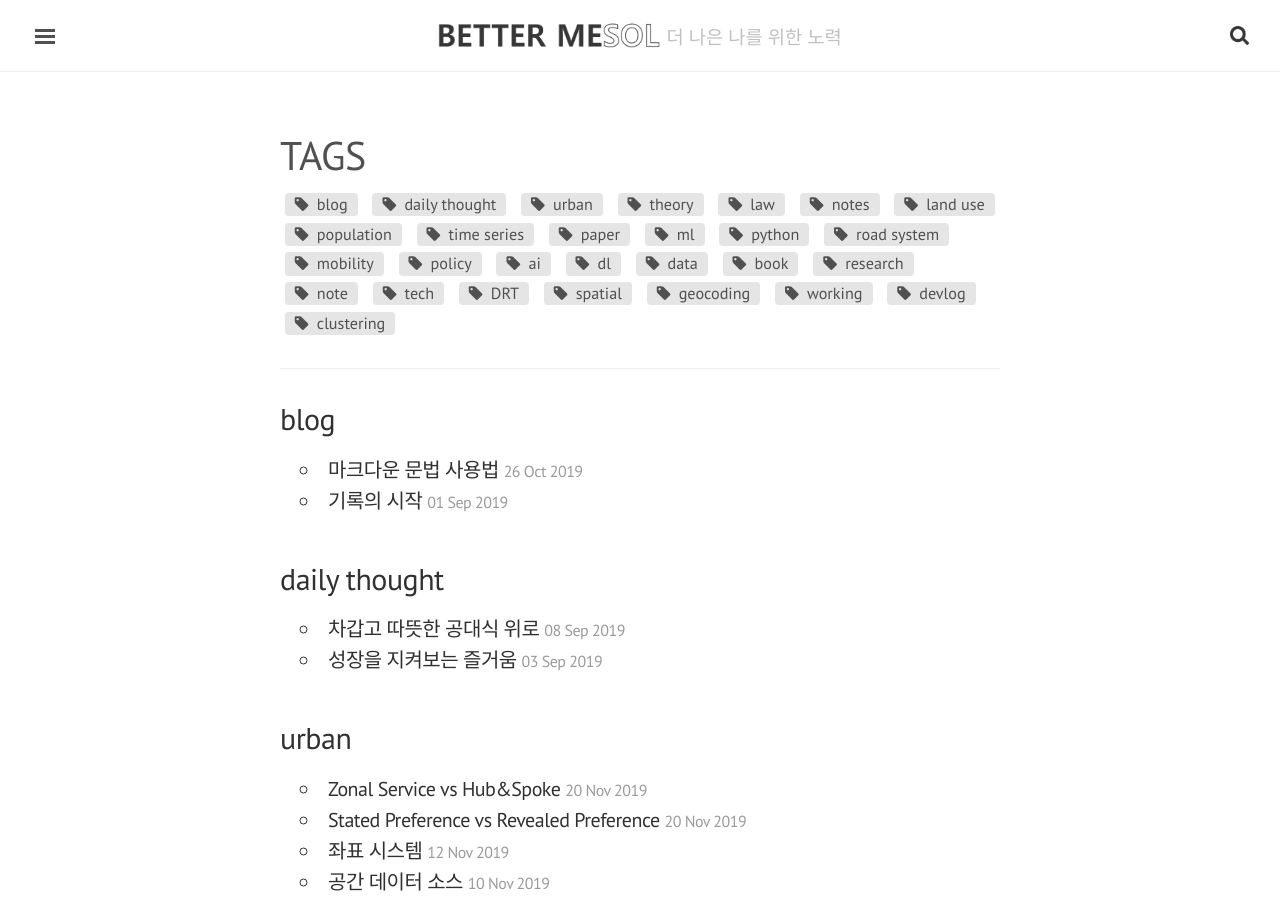
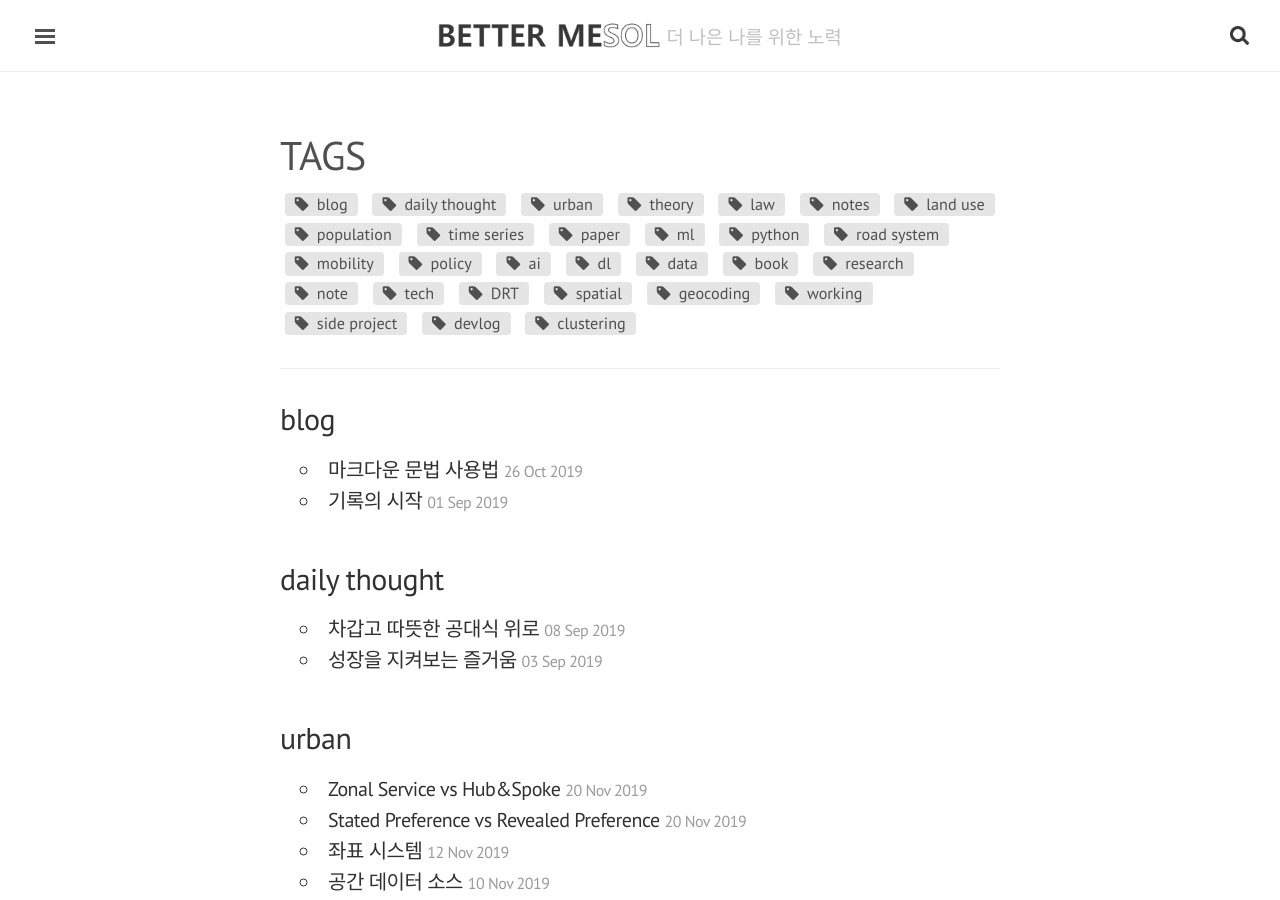
Before and after one commit to bettermesol/bettermesol.github.io, a Jekyll site: the page built from blog/tags.html, in a window 1280 px wide and 900 px high. Built offline with Jekyll 4.4.1, drawn with Linux system fonts in a browser that asks for light colours; nearby versions of some CDN libraries; some of the changed text lies outside the part shown.

Commit message:
Update 2019-11-09-for_better_sideproject.md

```diff
--- a/_posts/2019-11-09-for_better_sideproject.md
+++ b/_posts/2019-11-09-for_better_sideproject.md
@@ -3,8 +3,8 @@ title: "사이드 프로젝트 잘하는 법"
 excerpt: "책을 쓰며 몸으로 배운 것"
 last_modified_at: 2019-11-09T16:20:02-05:00
 categories:
-  - notes
-tags: [working]
+  - diary
+tags: [working, side project]
 
 toc : # true
 toc_label : # "toc_label"
```
